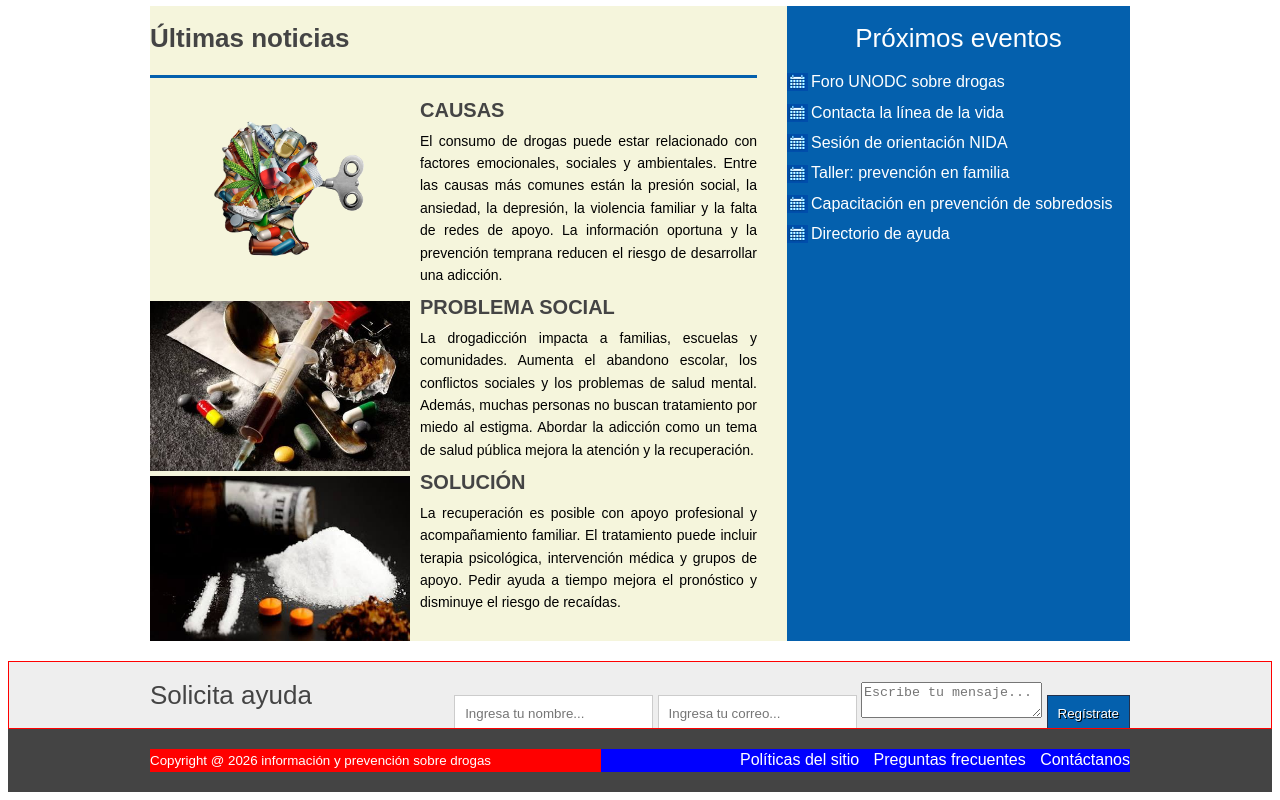
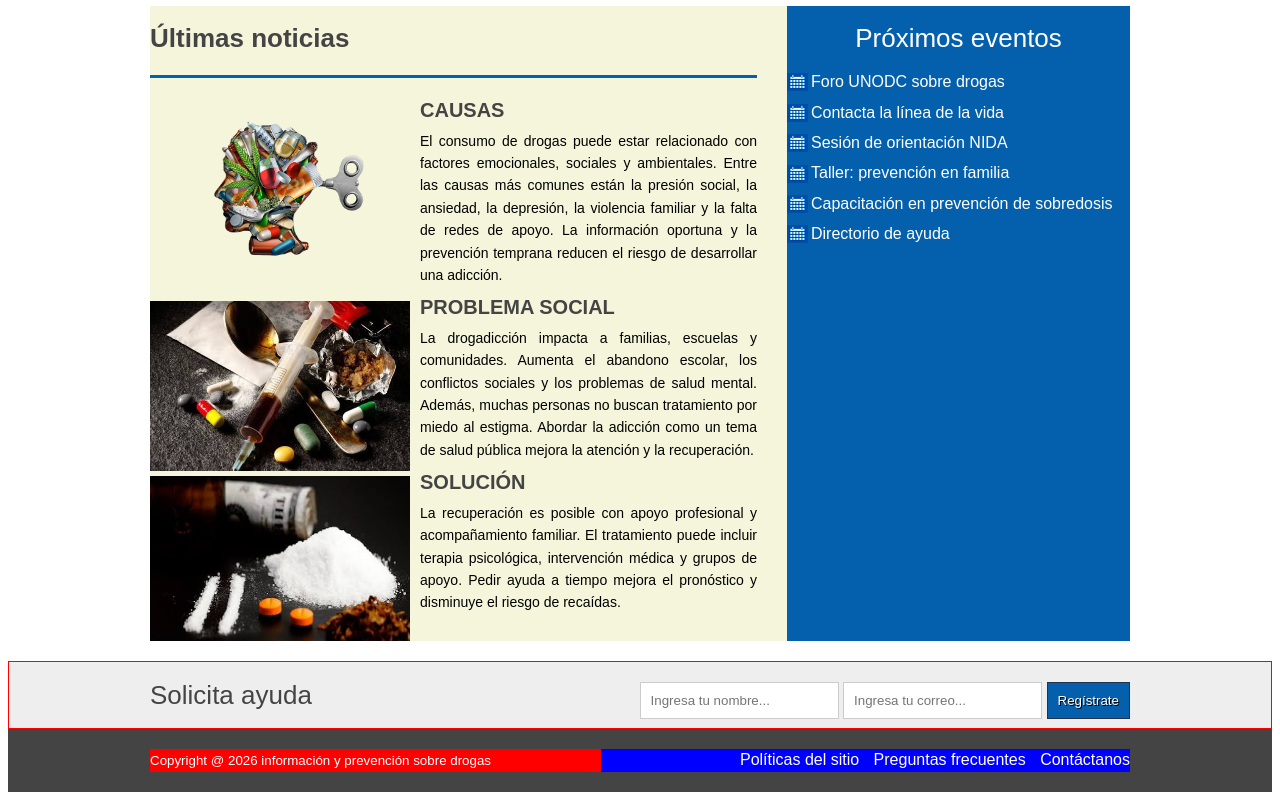
Before and after one commit to Padillaa58/proy_luna, a plain HTML site: page index.html in a window 1280 px wide. Shown: the part 685-1485 px from the top of the page. Drawn offline with Linux system fonts and the light colour scheme.

Commit message:
actualizado

```diff
--- a/index.html
+++ b/index.html
@@ -95,7 +95,6 @@
         <form action="https://formspree.io/f/xeebgndk" method="POST">
             <input type="text" name="nombre" placeholder="Ingresa tu nombre..." required>
             <input type="email" name="email" placeholder="Ingresa tu correo..." required>
-            <textarea name="mensaje" placeholder="Escribe tu mensaje..." required></textarea>
             <input type="hidden" name="_subject" value="Nuevo mensaje desde proyecto drogadiccion">
             <input type="submit" value="Regístrate">
         </form>
```
